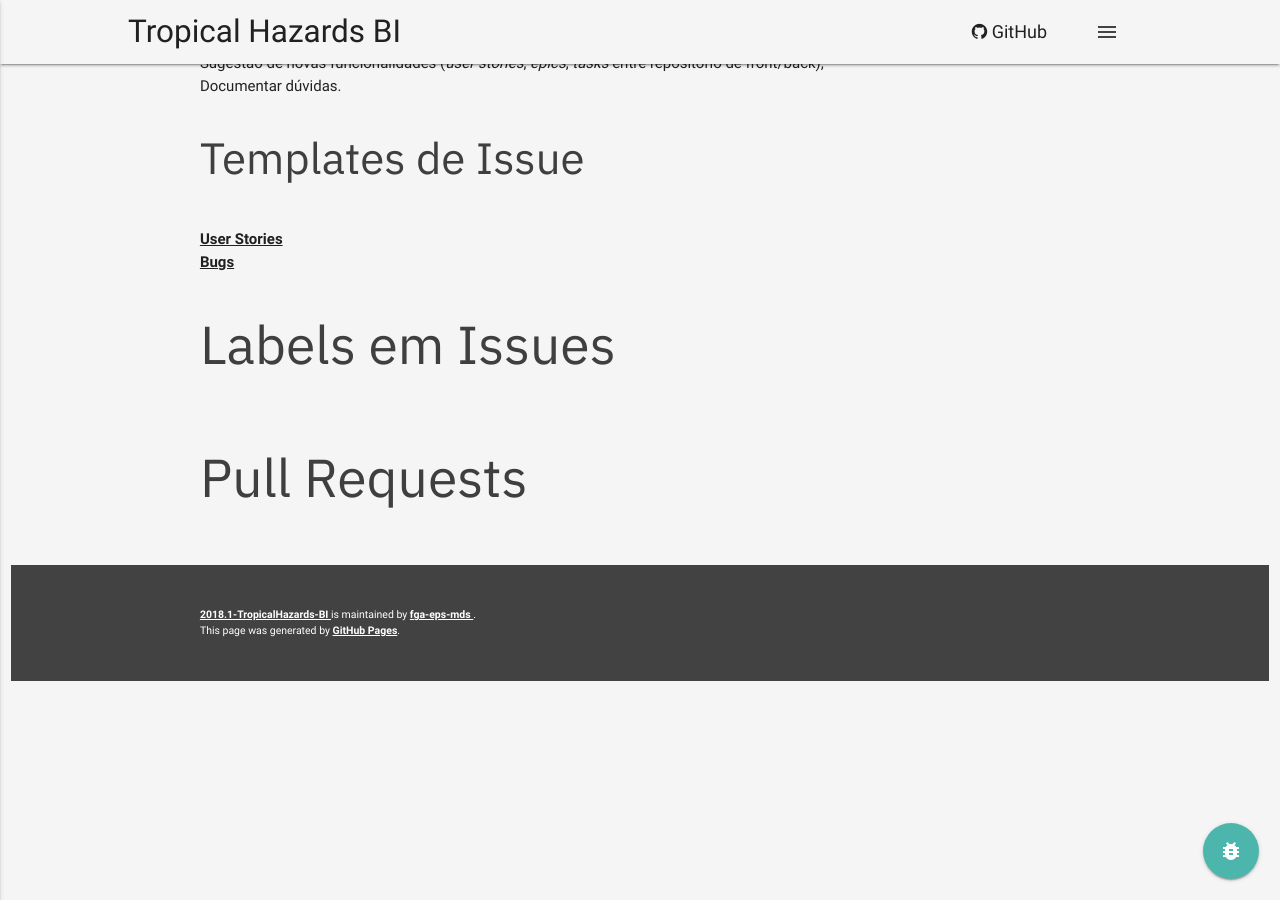
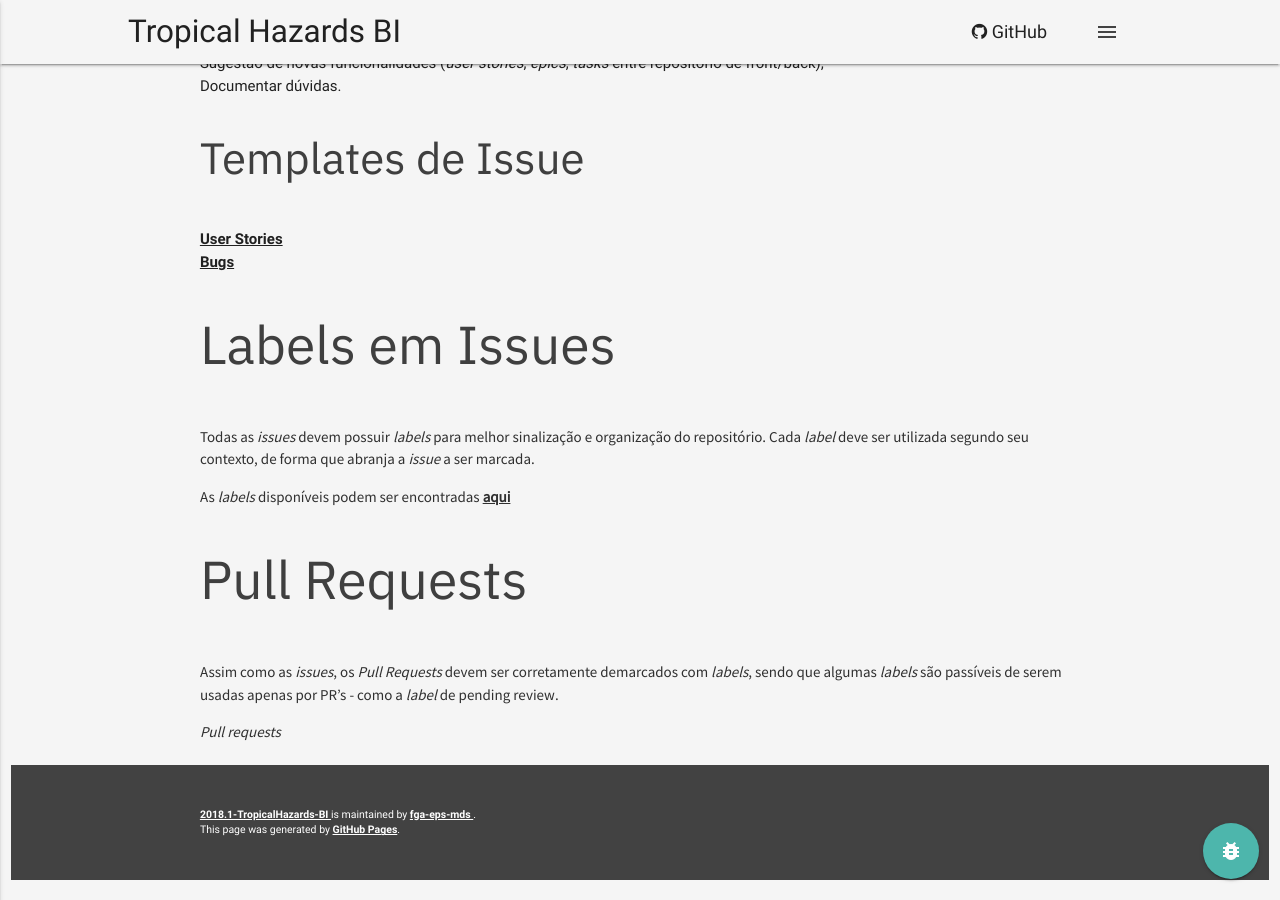
Before and after one commit to fga-eps-mds/2018.1-TropicalHazards-BI, a Jekyll site: the page built from docs/issue_workflow.md, in a window 1280 px wide and 900 px high, scrolled down 890 px. Built offline with Jekyll 4.4.1, drawn with Linux system fonts in a browser that asks for light colours; our own code applies the rules of GitHub Pages for plain Markdown files.

Commit message:
[ADD] labels section

```diff
--- a/docs/issue_workflow.md
+++ b/docs/issue_workflow.md
@@ -29,6 +29,14 @@ Uma _issue_ deve ser criada toda vez que forem identificados um dos subsequentes
 
 
 ## Labels em Issues
+Todas as _issues_ devem possuir _labels_ para melhor sinalização e organização do repositório.
+Cada _label_ deve ser utilizada segundo seu contexto, de forma que abranja a _issue_ a ser marcada.
+
+As _labels_ disponíveis podem ser encontradas [aqui](https://github.com/fga-gpp-mds/2018.1-TropicalHazards-BI/labels)
 
 
 ## Pull Requests
+Assim como as _issues_, os _Pull Requests_ devem ser corretamente demarcados com _labels_,
+sendo que algumas _labels_ são passíveis de serem usadas apenas por PR's - como a _label_ de **pending review**.
+
+_Pull requests_
```
